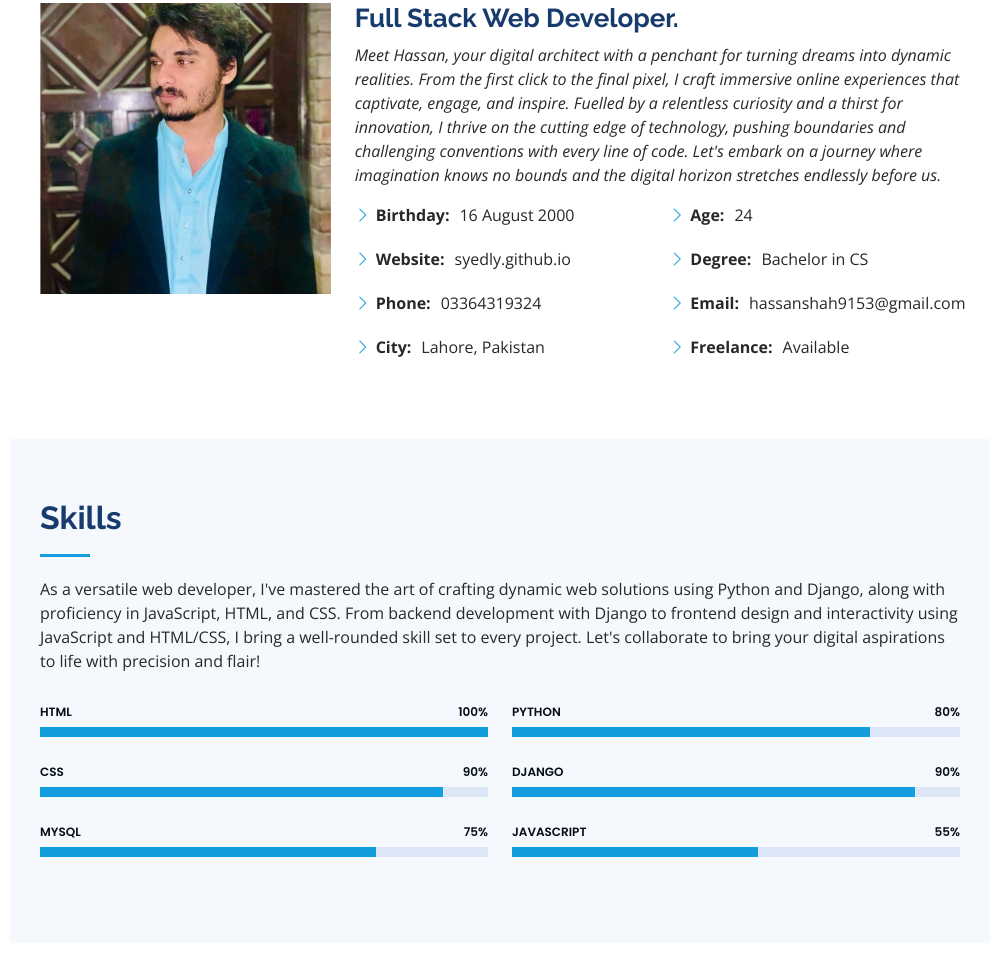
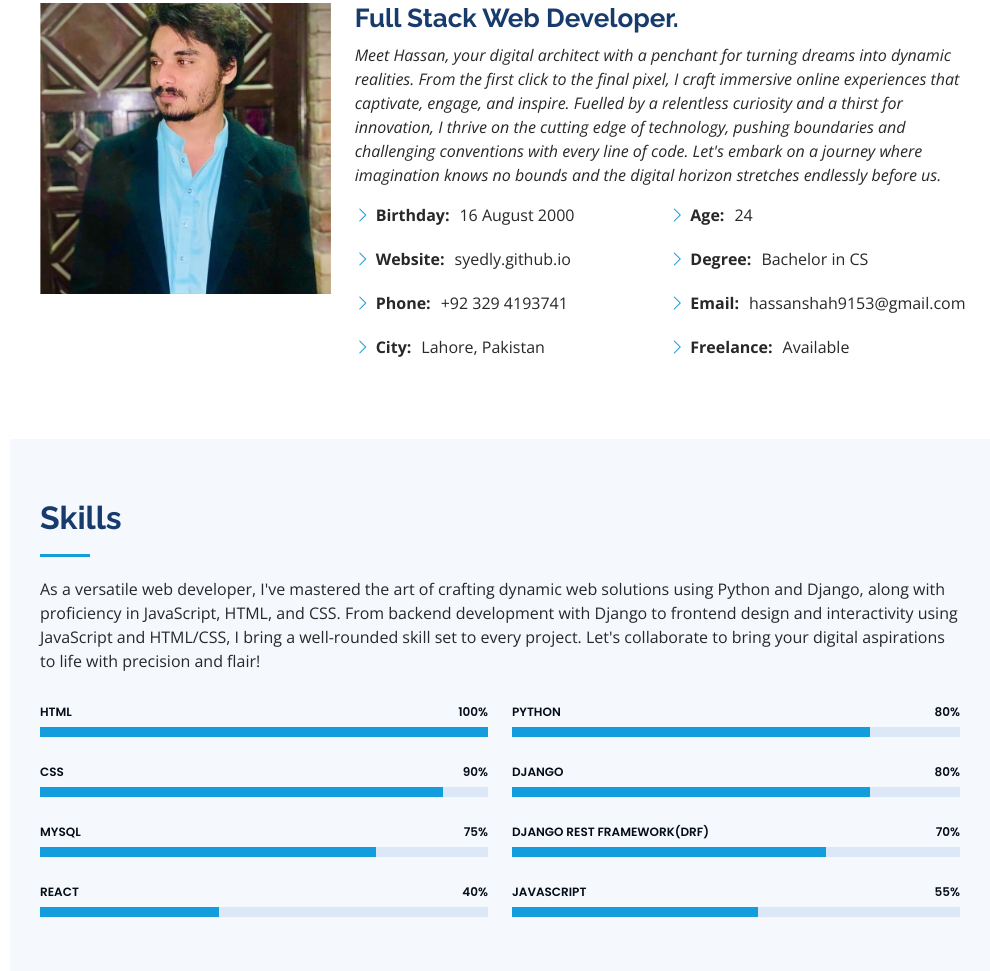
Before and after one commit to syedly/syedly.github.io, a plain HTML site: page index.html in a window 1280 px wide. Shown: the part 989-1960 px from the top of the page, without its empty margins (290-1280 px from the left). Drawn offline with nearby package versions, Linux system fonts and the light colour scheme.

Commit message:
apply changes

```diff
--- a/index.html
+++ b/index.html
@@ -75,7 +75,7 @@
           <a href="https://github.com/syedly" class="github"><i class="bx bxl-github"></i></a>
           <a href="https://www.facebook.com/profile.php?id=100017323891846" class="facebook"><i class="bx bxl-facebook"></i></a>
           <a href="https://www.instagram.com/__abstract__.1/" class="instagram"><i class="bx bxl-instagram"></i></a>
-          <a href="https://wa.me/923364319324" class="whatsapp"><i class="bx bxl-whatsapp"></i></a>
+          <a href="https://wa.me/923294193741" class="whatsapp"><i class="bx bxl-whatsapp"></i></a>
           <a href="https://www.linkedin.com/in/syed-ali-110828257/" class="linkedin"><i class="bx bxl-linkedin"></i></a>
         </div>
       </div>
@@ -125,7 +125,7 @@
                 <ul>
                   <li><i class="bi bi-chevron-right"></i> <strong>Birthday:</strong> <span>16 August 2000</span></li>
                   <li><i class="bi bi-chevron-right"></i> <strong>Website:</strong> <span>syedly.github.io</span></li>
-                  <li><i class="bi bi-chevron-right"></i> <strong>Phone:</strong> <span>03364319324</span></li>
+                  <li><i class="bi bi-chevron-right"></i> <strong>Phone:</strong> <span>+92 329 4193741</span></li>
                   <li><i class="bi bi-chevron-right"></i> <strong>City:</strong> <span>Lahore, Pakistan</span></li>
                 </ul>
               </div>
@@ -180,6 +180,13 @@
               </div>
             </div>
 
+            <div class="progress">
+              <span class="skill">React<i class="val">40%</i></span>
+              <div class="progress-bar-wrap">
+                <div class="progress-bar" role="progressbar" aria-valuenow="40" aria-valuemin="0" aria-valuemax="100"></div>
+              </div>
+            </div>
+
           </div>
 
           <div class="col-lg-6" data-aos="fade-up" data-aos-delay="100">
@@ -192,9 +199,15 @@
             </div>
 
             <div class="progress">
-              <span class="skill">Django <i class="val">90%</i></span>
+              <span class="skill">Django <i class="val">80%</i></span>
               <div class="progress-bar-wrap">
-                <div class="progress-bar" role="progressbar" aria-valuenow="90" aria-valuemin="0" aria-valuemax="100"></div>
+                <div class="progress-bar" role="progressbar" aria-valuenow="80" aria-valuemin="0" aria-valuemax="100"></div>
+              </div>
+            </div>
+            <div class="progress">
+              <span class="skill">Django Rest framework(DRF) <i class="val">70%</i></span>
+              <div class="progress-bar-wrap">
+                <div class="progress-bar" role="progressbar" aria-valuenow="70" aria-valuemin="0" aria-valuemax="100"></div>
               </div>
             </div>
 
@@ -231,7 +244,7 @@
               <p><em>I'm Hassan, a Full Stack Web Developer. With expertise in the Django framework, I specialize in building scalable and dynamic web solutions that empower businesses and engage users. From frontend design to backend architecture, I'm passionate about every aspect of the web development journey. Let's collaborate to bring your digital vision to life!</em></p>
               <ul>
                 <li>Pakistan, Lahore</li>
-                <li>0336-4319324</li>
+                <li>+92 329 4193741</li>
                 <li>hassanshah9153@gmail.com</li>
               </ul>
             </div>
@@ -250,6 +263,7 @@
               <li>Css</li>
               <li>Python</li>
               <li>Django</li>
+              <li>Django Rest Framework (DRF)</li>
               <li>JavaScript</li>
               <li>Github</li>
             </div>
```
Also changed, not shown: 1 other file.
